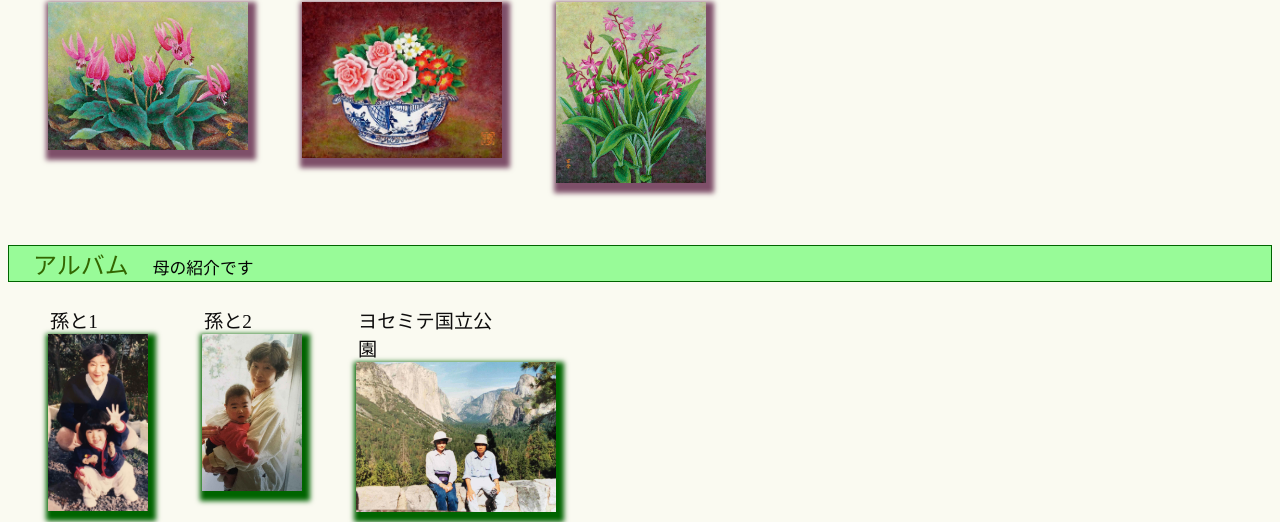
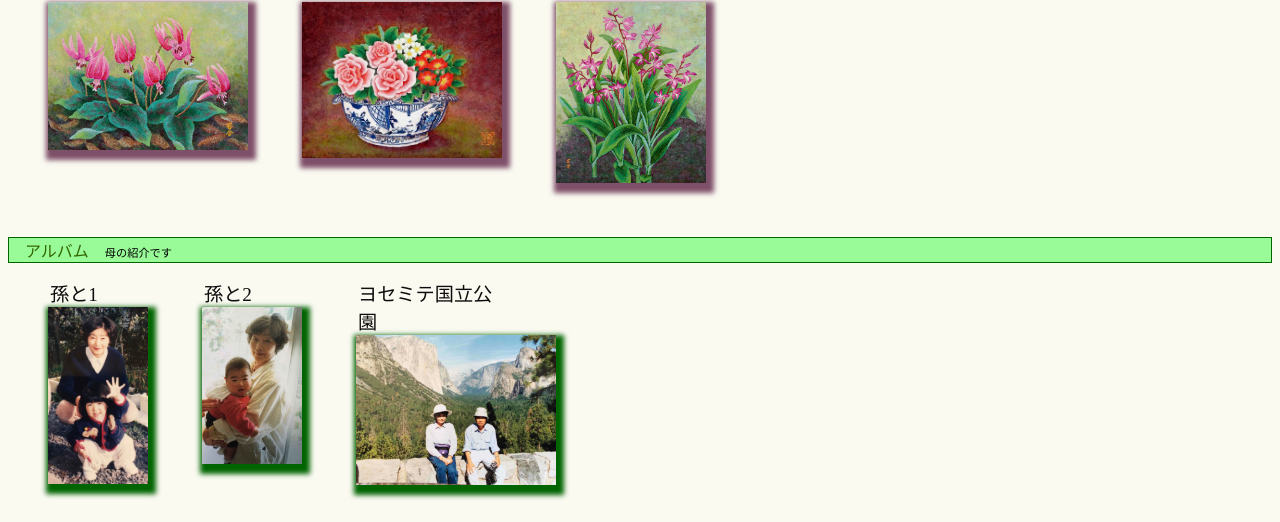
Before and after one commit to nkino-kino/ikuy-iron2, a PHP site: page / in a window 1280 px wide. Shown: the part 833-1355 px from the top of the page. Run offline with PHP 8.4, Linux system fonts and the light colour scheme.

Commit message:
Update css練習.css

```diff
--- a/css練習.css
+++ b/css練習.css
@@ -25,7 +25,7 @@ p.sample2 span {
 }
 p.sample3 {
     color:#336600;
-    font-size: 150%;
+    font-size: 100%;
     background-color:#98FB98;
     border:1px solid #006400;
 }
```
